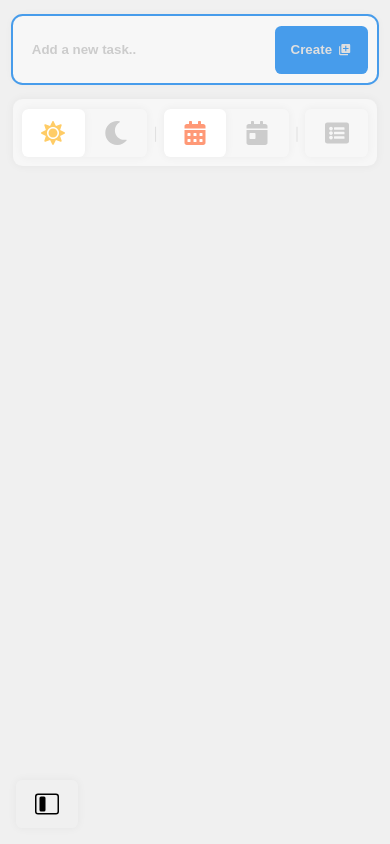
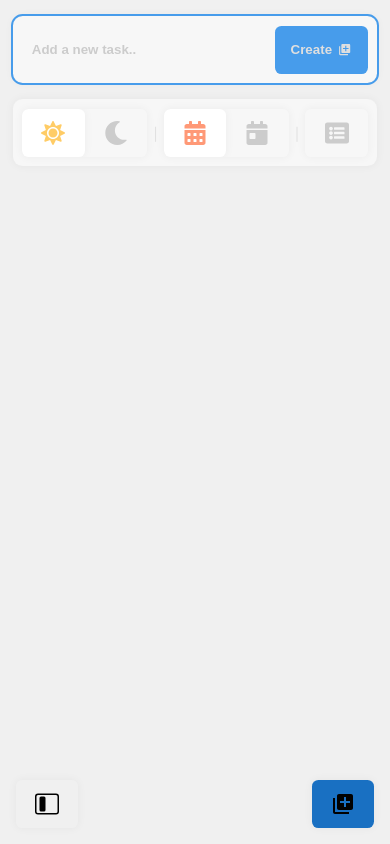
Before and after one commit to iNikAnn/DoVibe, a React (Create React App) app: page / in a window 390 px wide. Built offline with nearby package versions, Linux system fonts and the light colour scheme.

Commit message:
New: Added 'Add Todo' button to mobile version

```diff
--- a/package.json
+++ b/package.json
@@ -1,7 +1,7 @@
 {
 	"name": "dovibe",
 	"description": "A straightforward and user-friendly task management web application that allows you to efficiently organize your tasks directly in the browser, hassle-free and without the need for registration.",
-	"version": "0.11.0",
+	"version": "0.11.1",
 	"homepage": "https://inikann.github.io/DoVibe/",
 	"private": true,
 	"dependencies": {
--- a/src/components/TodoApp.jsx
+++ b/src/components/TodoApp.jsx
@@ -24,6 +24,7 @@ import sortTodosByCompletion from '../utils/sortTodosByCompletion';
 // icons
 import { FaUndoAlt } from "react-icons/fa";
 import { BsLayoutSidebarInset } from "react-icons/bs";
+import { MdLibraryAdd } from "react-icons/md";
 
 function TodoApp() {
 	const inputBarRef = useRef(null);
@@ -465,6 +466,13 @@ function TodoApp() {
 					icon={<BsLayoutSidebarInset />}
 					onClick={() => setLeftSideBarIsVisible((prevState) => !prevState)}
 				/>
+
+				<SmallBtn
+					title="Create new todo"
+					icon={<MdLibraryAdd />}
+					bgColor="#1970c2"
+					onClick={() => inputBarRef.current.focus()}
+				/>
 			</div>
 		</div>
 	);
--- a/src/components/buttons/SmallBtn.jsx
+++ b/src/components/buttons/SmallBtn.jsx
@@ -3,10 +3,11 @@ import styles from '../../css/SmallBtn.module.css';
 // components
 import Tooltip from '../Tooltip';
 
-function SmallBtn({ title, icon, iconColor, onClick }) {
+function SmallBtn({ title, icon, iconColor, bgColor, onClick }) {
 	return (
 		<Tooltip text={title}>
 			<button
+				style={{ backgroundColor: bgColor }}
 				className={styles.smallBtn}
 				onClick={onClick}
 			>
```
